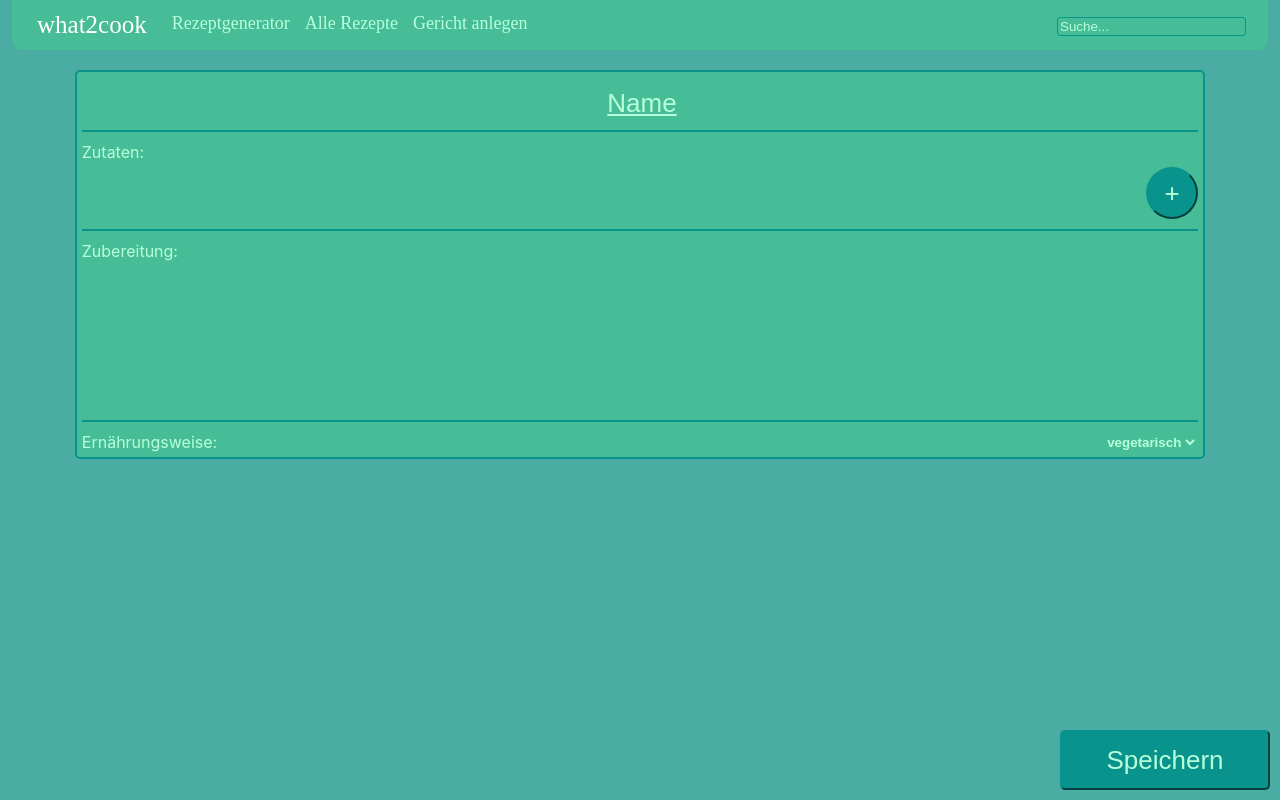
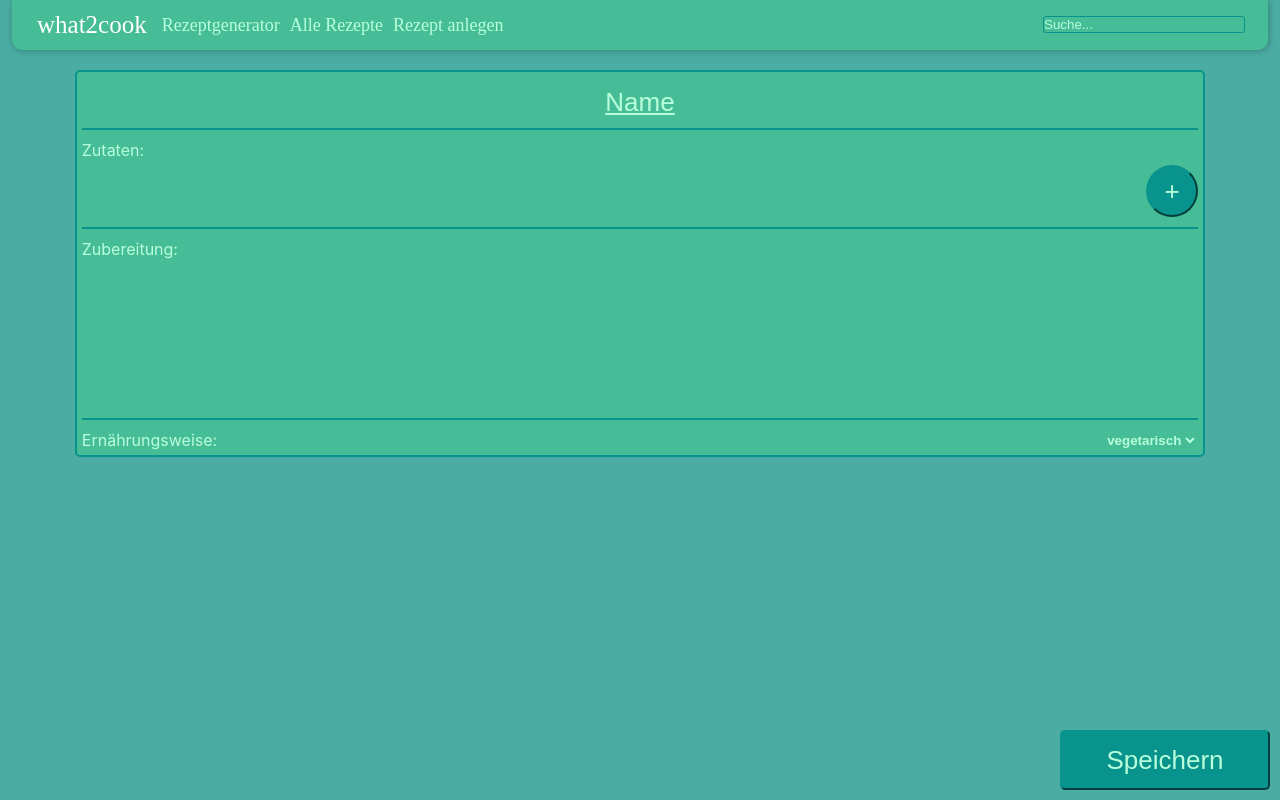
Before and after one commit to myFavBalu/what2cook, a React (Create React App) app: page /create in a window 1280 px wide. Built offline with nearby package versions, Linux system fonts and the light colour scheme.

Commit message:
changed nginx user, added MobileMenu and fixed Navigation-Styling

```diff
--- a/src/BasePage.tsx
+++ b/src/BasePage.tsx
@@ -1,6 +1,7 @@
 import './App.scss';
 import {Navigation} from "./Components/NavBar/Navigation";
 import React from "react";
+import {MobileMenu} from "./Components/MobileMenu/MobileMenu";
 
 
 type PropType = {
@@ -8,8 +9,11 @@ type PropType = {
 }
 
 export function BasePage(props: PropType) {
-    return <div className={"App"}>
-        <Navigation/>
-        {props.children}
-    </div>
+    return <>
+        <MobileMenu/>
+        <div className={"App"}>
+            <Navigation/>
+            {props.children}
+        </div>
+    </>
 }
--- /dev/null
+++ b/src/Components/Icons/BurgerMenu.tsx
@@ -0,0 +1,10 @@
+export function BurgerMenu(): JSX.Element {
+    return <svg xmlns="http://www.w3.org/2000/svg" width="24" height="24" viewBox="0 0 24 24" fill="none"
+                stroke="currentColor"
+                strokeWidth="2" strokeLinecap="round" strokeLinejoin="round" className="feather feather-menu">
+        <line x1="3" y1="12" x2="21" y2="12"></line>
+        <line x1="3" y1="6" x2="21" y2="6"></line>
+        <line x1="3" y1="18" x2="21" y2="18"></line>
+    </svg>
+
+}
--- /dev/null
+++ b/src/Components/MobileMenu/MobileMenu.scss
@@ -0,0 +1,102 @@
+@import "../../variables";
+
+// inspired by https://codepen.io/Shven/pen/JjJMwo
+* {
+  margin: 0;
+  padding: 0;
+}
+
+#wrapper {
+  position: fixed;
+  width: 100%;
+  height: 100%;
+  overflow: hidden;
+  z-index: 10;
+  pointer-events: none;
+  display: none;
+
+  @media only screen and (max-device-width: 480px) {
+    display: flex;
+  }
+}
+
+label {
+  cursor: pointer;
+
+  &:focus {
+    outline: none
+  }
+}
+
+.menu {
+  padding: 10px 10px 10px 10px;
+  position: absolute;
+  background: $color-component;
+  width: 220px;
+  height: 100%;
+  transform: translate3d(-240px, 0, 0);
+  transition: transform 0.35s;
+  filter: drop-shadow(1px 1px 3px color-mix(in srgb, $color-background 75%, #000));
+  pointer-events: all;
+
+  .menu-title {
+    color: $color-headline;
+    padding-bottom: 5px;
+  }
+
+  label.menu-toggle {
+    position: absolute;
+    right: -30px;
+    top: 90px;
+    width: 30px;
+    height: 30px;
+    line-height: 0;
+    display: flex;
+    padding: 3px 3px 3px 0;
+    text-indent: -9999px;
+    background: $color-component 50% 50% / 25px 25px no-repeat;
+    border-bottom-right-radius: 25%;
+    border-top-right-radius: 25%;
+    justify-content: center;
+    pointer-events: all;
+    align-items: center;
+
+    svg {
+      padding-left: 3px;
+      display: flex;
+      width: 75%;
+      height: 75%;
+      color: $color-headline;
+    }
+  }
+
+  ul {
+    list-style-type: none;
+
+    li {
+      padding-bottom: 5px;
+
+      a {
+        color: $color-headline;
+        text-decoration: none;
+        font-size: 20px;
+      }
+    }
+  }
+}
+
+.menu-checkbox {
+  display: none;
+}
+
+.menu-checkbox:checked + .menu {
+  transform: translate3d(0, 0, 0)
+}
+
+html, body {
+  height: 100%;
+}
+
+p {
+  margin-bottom: 15px;
+}
--- /dev/null
+++ b/src/Components/MobileMenu/MobileMenu.tsx
@@ -0,0 +1,23 @@
+import "./MobileMenu.scss"
+import {BurgerMenu} from "../Icons/BurgerMenu";
+
+export function MobileMenu(): JSX.Element {
+    return <div id="wrapper">
+        <input type="checkbox" id="menu" name="menu" className="menu-checkbox"/>
+        <div className="menu">
+            <label className="menu-toggle" htmlFor="menu"><BurgerMenu/></label>
+            <h1 className={"menu-title"}>Seiten</h1>
+            <ul>
+                <li>
+                    <a href={"/generate"}>Rezeptgenerator</a>
+                </li>
+                <li>
+                    <a href={"/overview"}>Alle Rezepte</a>
+                </li>
+                <li>
+                    <a href={"/create"}>Rezept anlegen</a>
+                </li>
+            </ul>
+        </div>
+    </div>;
+}
--- a/src/Components/NavBar/Navigation.scss
+++ b/src/Components/NavBar/Navigation.scss
@@ -7,24 +7,35 @@
   padding: 0 25px;
   border-bottom-left-radius: 10px;
   border-bottom-right-radius: 10px;
-  overflow: auto;
   user-select: none;
+  position: sticky;
+  top: 0;
+  align-items: center;
+  filter: drop-shadow(1px 1px 3px color-mix(in srgb, $color-background 75%, #000));
+
 
   .PageName {
     font-size: 25px;
     font-family: Bahnschrift sans-serif;
-    margin: auto 25px auto 0;
     color: #fff;
     cursor: pointer;
     text-decoration: none;
+    margin-right: 15px;
   }
+
+
+  .ScrollablePageContainer {
+    overflow: auto;
+    height: fit-content;
+    display: flex;
+    flex-direction: row;
+    gap: 10px;
 
     .NavigationElement {
       height: 50%;
       color: $color-headline;
       font-family: Verdana sans-serif;
       font-size: 18px;
-    margin: auto 15px auto 0;
       transition: color 0.5s;
       cursor: pointer;
       white-space: nowrap;
@@ -34,18 +45,24 @@
     .NavigationElement:hover {
       color: $color-headline-hover;
     }
-
-  .NavigationElement:last-of-type {
-    margin-right: 150px;
   }
 
   .NavigationSearchBarWrapper {
     display: flex;
-    justify-content: center;
-    align-items: center;
-    position: absolute;
-    z-index: 10;
-    right: 40px;
-    top: 15px;
+    width: 20%;
+    max-width: 200px;
+    margin: 1em 0 0 auto;
+    flex-direction: column;
+    align-self: flex-start;
+  }
+
+  @media only screen and (max-device-width: 480px) {
+    .ScrollablePageContainer {
+      display: none;
+    }
+
+    .NavigationSearchBarWrapper {
+      width: 50%;
     }
   }
+}
--- a/src/Components/NavBar/Navigation.tsx
+++ b/src/Components/NavBar/Navigation.tsx
@@ -5,9 +5,11 @@ import {SearchBarWithRecommendations} from "../SearchBar/SearchBarWithRecommenda
 export function Navigation(): JSX.Element {
     return <div className={"NavigationWrapper"}>
         <NavLink className={"PageName"} to={"/"}>what2cook</NavLink>
-        <NavLink className={"NavigationElement"} to={"/generate"}>Rezeptgenerator</NavLink>
-        <NavLink className={"NavigationElement"} to={"/overview"}>Alle Rezepte</NavLink>
-        <NavLink className={"NavigationElement"} to={"/create"}>Gericht anlegen</NavLink>
+        <div className={"ScrollablePageContainer"}>
+            <NavLink className={"NavigationElement"} to={"/generate"}>Rezeptgenerator</NavLink>
+            <NavLink className={"NavigationElement"} to={"/overview"}>Alle Rezepte</NavLink>
+            <NavLink className={"NavigationElement"} to={"/create"}>Rezept anlegen</NavLink>
+        </div>
         <div className={"NavigationSearchBarWrapper"}>
             <SearchBarWithRecommendations/>
         </div>
--- a/src/Components/Pages/Generator/Generator.scss
+++ b/src/Components/Pages/Generator/Generator.scss
@@ -7,6 +7,7 @@
   border-color: $color-border;
   color: $color-headline;
   height: 30px;
+  filter: drop-shadow(5px 5px 5px color-mix(in srgb, $color-background 75%, #000));
 }
 
 .Reroll {
--- a/src/Components/Pages/Overview/Overview.scss
+++ b/src/Components/Pages/Overview/Overview.scss
@@ -7,11 +7,15 @@
   background-color: $color-component;
   margin: 20px 5% 85px 5%;
   padding: 5px;
+  display: flex;
+  flex-direction: column;
 
-  * {
+  a {
+    color: $color-headline;
+    text-decoration: none;
     font-size: 18px;
-    cursor: pointer;
   }
+
 
   :not(:last-child) {
     border-bottom: 1px solid $color-border;
--- a/src/Components/Pages/Overview/Overview.tsx
+++ b/src/Components/Pages/Overview/Overview.tsx
@@ -21,9 +21,10 @@ export function Overview(): JSX.Element {
 
     return <div className={"OverviewContainer"}>
         {mealPlaceholders.map((placeholder) =>
-            <div className={"OverviewElement"} key={placeholder.id} onClick={() => {
-                navigation({pathname: "/generate", search: "?recipeId=" + placeholder.id})
-            }}>{placeholder.name}</div>)
+            <a className={"OverviewElement"}
+               key={placeholder.id}
+               href={"/generate?recipeId=" + placeholder.id}
+            >{placeholder.name}</a>)
         }
     </div>;
 }
--- a/src/Components/SearchBar/SearchBarWithRecommendations.scss
+++ b/src/Components/SearchBar/SearchBarWithRecommendations.scss
@@ -1,5 +1,4 @@
 @import "../../variables";
-
 
 .SearchBar {
   border: 1px solid $color-border;
@@ -15,7 +14,11 @@
   border-bottom: 1px solid $color-border;
   border-bottom-left-radius: 3px;
   border-bottom-right-radius: 3px;
-    overflow: hidden;
+  width: 100%;
+  max-height: 200px;
+  overflow-x: clip;
+  overflow-y: auto;
+
 
   .SearchResultItem {
     width: 100%;
--- a/src/Components/SearchBar/SearchBarWithRecommendations.tsx
+++ b/src/Components/SearchBar/SearchBarWithRecommendations.tsx
@@ -24,15 +24,16 @@ export function SearchBarWithRecommendations(): JSX.Element {
         } else setIsFirstRender(false)
     }, [searchTerm])
 
-    return <div>
+    return <>
         <input className={"SearchBar"} value={searchTerm} onFocus={(event) => {
             if (event.target.value === "Suche...") {
                 setSearchTerm("")
             }
         }} onChange={(e) => setSearchTerm(e.target.value)}/>
         {possibleResults.length > 0 &&
-            <SearchResultContainer possibleResults={possibleResults} resetSearchTerm={() => setSearchTerm("Suche...")}/>}
-    </div>
+            <SearchResultContainer possibleResults={possibleResults}
+                                   resetSearchTerm={() => setSearchTerm("Suche...")}/>}
+    </>
 }
 
 
```
Also changed, not shown: 1 other file (tests, documents, lock files or other folders). Lines whose indentation alone changed are shown as unchanged.
